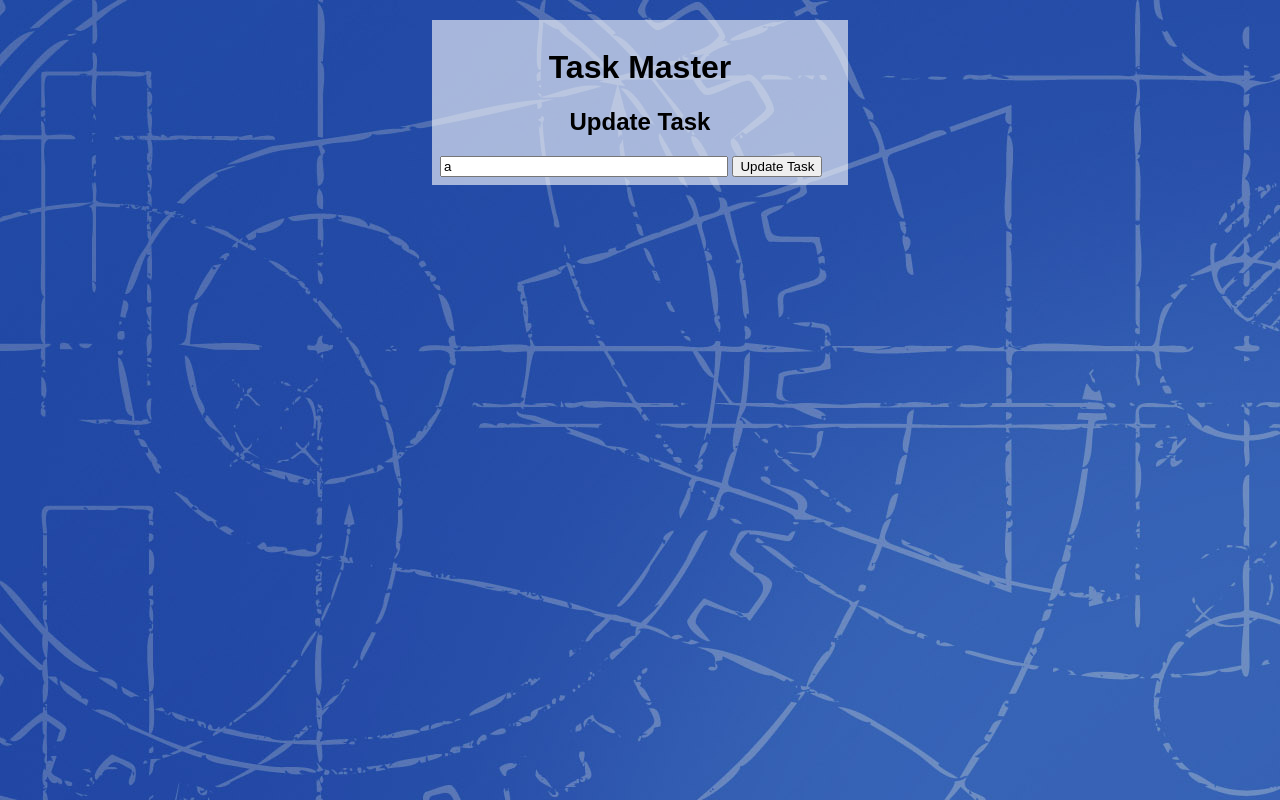
After one commit to vanHeemstraSystems/flask-headstart, a Flask app: page /update/1 in a window 1280 px wide. The commit adds this page. Run offline with Flask 2, Linux system fonts and the light colour scheme; data comes from the database, SQL or seed files in the repository; both versions use the stored data as it was after the commit.

Commit message:
Add update functionality

```diff
--- a/app.py
+++ b/app.py
@@ -46,5 +46,19 @@ def delete(id):
     except:
         return 'There was a problem deleting that task.'
 
+@app.route('/update/<int:id>')
+def update(id):
+    task = Todo.query.get_or_404(id)
+
+    if request.method == 'POST':
+        task.content = request.form['content']
+        try:
+            db.session.commit()
+            return redirect('/')
+        except:
+            return 'There was a problem updating that task.'
+    else:
+        return render_template('update.html', task=task)
+
 if __name__ == "__main__":
     app.run(debug=True)
--- a/templates/index.html
+++ b/templates/index.html
@@ -8,6 +8,7 @@
 <div id="background">
   <div class="content">
     <h1 style="text-align: center">Task Master</h1>
+    <h2 style="text-align: center">Tasks</h2>
     <table>
         <tr>
             <th>Task</th>
@@ -21,7 +22,7 @@
               <td>
                   <a href="/delete/{{task.id}}">Delete</a>
                   <br>
-                  <a href="">Update</a>
+                  <a href="/update/{{task.id}}">Update</a>
               </td>
           </tr>
         {% endfor %}
--- /dev/null
+++ b/templates/update.html
@@ -0,0 +1,20 @@
+{% extends 'base.html' %}
+
+{% block head %}
+<title>Task Master</title>
+{% endblock %}
+
+{% block body %}
+<div id="background">
+  <div class="content">
+    <h1 style="text-align: center">Task Master</h1>
+    <h2 style="text-align: center">Update Task</h2>
+    <div class="form">
+        <form action="/update/{{task.id}}" method="POST">
+        <input type="text" name="content" id="content" value="{{task.content}}">
+        <input type="submit" value="Update Task">
+        </form>
+    </div>
+  </div>
+</div>
+{% endblock %}
```
Also changed, not shown: test.db.
